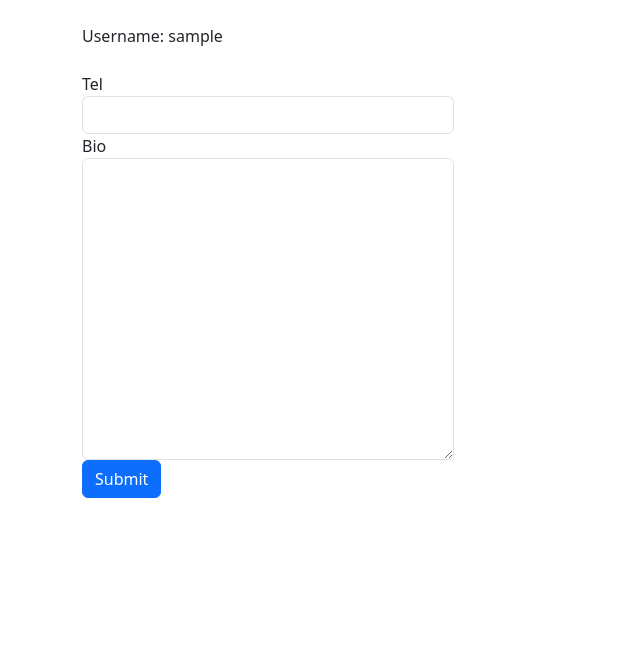
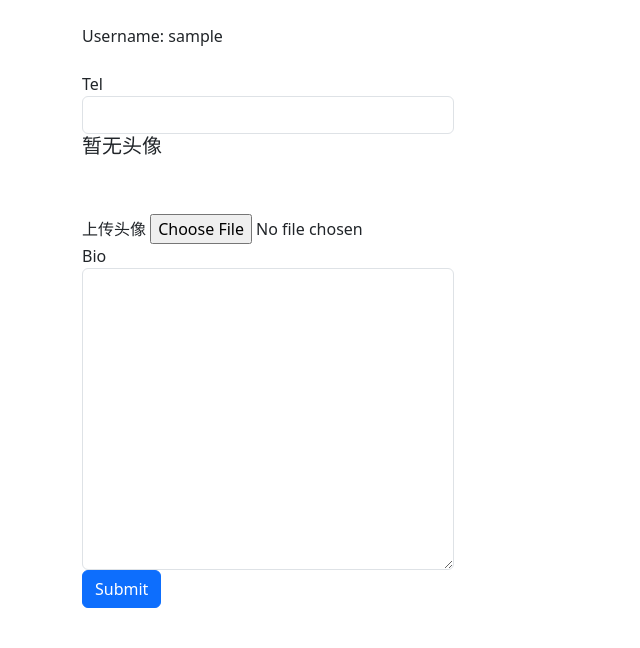
Before and after one commit to crazydiamondaz/django_blog_learn, a Django app: page /userprofile/edit/1/ in a window 1280 px wide. Shown: the part 56-704 px from the top of the page, without its empty margins (0-640 px from the left). Run offline with Django 3.2, Linux system fonts and the light colour scheme; the visitor is signed in with stand-in values (Sample User, id 1); data comes from the database, SQL or seed files in the repository; some libraries are stand-ins or nearby versions.

Commit message:
feat:user_avatar

```diff
--- a/my_blog/settings.py
+++ b/my_blog/settings.py
@@ -130,3 +130,5 @@ STATIC_URL = '/static/'
 STATICFILES_DIRS = (
     os.path.join(BASE_DIR, "static"),
 )
+MEDIA_URL = '/media/'
+MEDIA_ROOT = os.path.join(BASE_DIR,'media/')
--- a/my_blog/urls.py
+++ b/my_blog/urls.py
@@ -15,6 +15,8 @@ Including another URLconf
 """
 from django.contrib import admin
 from django.urls import path,include
+from django.conf import settings
+from django.conf.urls.static import static
 
 urlpatterns = [
     path('admin/', admin.site.urls),
@@ -22,3 +24,5 @@ urlpatterns = [
     path('userprofile/',include('userprofile.urls',namespace='userprofile')),
     path('password-reset/',include('password_reset.urls')),
 ]
+
+urlpatterns += static(settings.MEDIA_URL,document_root=settings.MEDIA_ROOT)
--- a/templates/userprofile/edit.html
+++ b/templates/userprofile/edit.html
@@ -7,12 +7,25 @@
             <br>
             <div class="col-md-4">Username: {{ user.username }}</div>
             <br>
-            <form method="post" action=".">
+            <form method="post" action="." enctype="multipart/form-data">
                 {% csrf_token %}
                 <!-- phone -->
                 <div class="form-group col-md-4">
                     <label for="phone">Tel</label>
                     <input type="text" class="form-control" id="phone" name="phone" value="{{ profile.phone }}">
+                </div>
+                {% if profile.avatar %}
+                    <div class="col-md-4">头像</div>
+                    <img src="{{ profile.avatar.url }}" style="max-width: 20%; border-radius: 15%;" class="col-md-4">
+                {% else %}
+                    <h5 class="col-md-4">暂无头像</h5>
+                {% endif %}
+                <br>
+                <br>
+                <!-- avatar -->
+                <div class="form-group">
+                    <label for="avatar">上传头像</label>
+                    <input type="file" class="form-control-file" name="avatar" id="avatar">
                 </div>
                 <!-- bio -->
                 <div class="form-group col-md-4">
--- a/userprofile/views.py
+++ b/userprofile/views.py
@@ -72,11 +72,13 @@ def profile_edit(request,id):
         if request.user != user:
             return HttpResponse("You don't have authourity to edit the user information.")
 
-        profile_form = ProfileForm(data=request.POST)
+        profile_form = ProfileForm(request.POST,request.FILES)
         if profile_form.is_valid():
             profile_cd = profile_form.cleaned_data
             profile.phone = profile_cd['phone']
             profile.bio = profile_cd['bio']
+            if 'avatar' in request.FILES:
+                profile.avatar = profile_cd['avatar']
             profile.save()
             return redirect("userprofile:edit",id=id)
         else:
```
Also changed, not shown: 1 other file.
